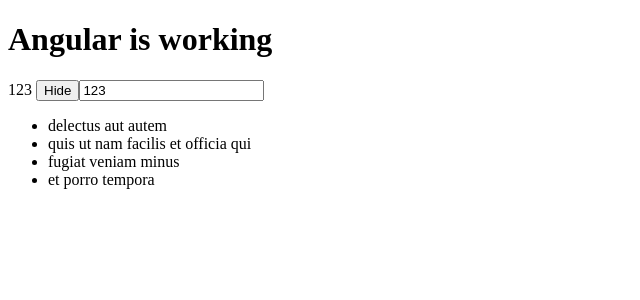
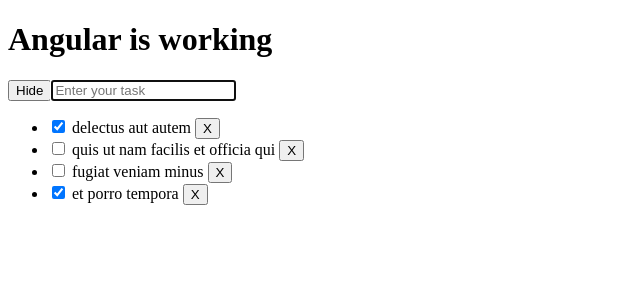
Before and after one commit to mtctxd/angular-todo-list, an Angular app: page / in a window 1280 px wide. Shown: the top 300 px of the page, without its empty margins (0-640 px from the left). Built offline with nearby package versions, Linux system fonts and the light colour scheme.

Commit message:
added add todo, change status, delete todo features

```diff
--- a/src/app/todo-list/todo-list-header/todo-list-header.component.html
+++ b/src/app/todo-list/todo-list-header/todo-list-header.component.html
@@ -1,5 +1,9 @@
 <div>
-  {{ value }}
   <button>Hide</button>
-  <input type="text" [(ngModel)]="value">
+  <input type="text"
+    [(ngModel)]="value"
+    (keydown.enter)="addTodo()"
+    placeholder="Enter your task"
+    #thisInput
+    >
 </div>
--- a/src/app/todo-list/todo-list-header/todo-list-header.component.ts
+++ b/src/app/todo-list/todo-list-header/todo-list-header.component.ts
@@ -1,16 +1,35 @@
-import { Component, OnInit } from '@angular/core';
+import {
+  AfterViewInit,
+  Component,
+  ElementRef,
+  EventEmitter,
+  Input,
+  OnInit,
+  Output,
+  ViewChild,
+} from '@angular/core';
 
 @Component({
   selector: 'app-todo-list-header',
   templateUrl: './todo-list-header.component.html',
-  styleUrls: ['./todo-list-header.component.scss']
+  styleUrls: ['./todo-list-header.component.scss'],
 })
-export class TodoListHeaderComponent implements OnInit {
-  value = '123';
+export class TodoListHeaderComponent implements OnInit, AfterViewInit {
+  value = '';
 
-  constructor() { }
+  @ViewChild('thisInput') thisInput!: ElementRef;
+  @Output() addTodoEvent = new EventEmitter<string>();
 
-  ngOnInit(): void {
+  constructor() {}
+
+  ngOnInit(): void {}
+
+  ngAfterViewInit() {
+    this.thisInput.nativeElement.focus();
   }
 
+  addTodo() {
+    this.addTodoEvent.emit(this.value);
+    this.value = '';
+  }
 }
--- a/src/app/todo-list/todo-list-main/todo-list-main.component.html
+++ b/src/app/todo-list/todo-list-main/todo-list-main.component.html
@@ -1,7 +1,18 @@
 <div>
   <ul>
     <li *ngFor="let todo of todos">
-      {{ todo.title }}
+      <input type="checkbox"
+        name='{{ todo.id }}'
+        id='{{ todo.id }}'
+        [checked]='todo.completed'
+        (change)="changeStatus(todo.id)"
+      >
+      <span>
+        {{ todo.title }}
+      </span>
+      <button
+        (click)="deleteTodo(todo.id)"
+      >X</button>
     </li>
   </ul>
 </div>
--- a/src/app/todo-list/todo-list-main/todo-list-main.component.ts
+++ b/src/app/todo-list/todo-list-main/todo-list-main.component.ts
@@ -1,18 +1,25 @@
-import { Component, Input, OnInit } from '@angular/core';
+import { Component, EventEmitter, Input, OnInit, Output } from '@angular/core';
 import { Todo } from 'src/app/types/interfaces';
 
 @Component({
   selector: 'app-todo-list-main',
   templateUrl: './todo-list-main.component.html',
-  styleUrls: ['./todo-list-main.component.scss']
+  styleUrls: ['./todo-list-main.component.scss'],
 })
 export class TodoListMainComponent implements OnInit {
+  @Input() 'todos': Todo[];
+  @Output() deleteTodoEvent = new EventEmitter();
+  @Output() changeStatusEvent = new EventEmitter();
 
-  @Input() 'todos': Todo[];
+  constructor() {}
 
-  constructor() { }
+  ngOnInit(): void {}
 
-  ngOnInit(): void {
+  deleteTodo(id: number) {
+    this.deleteTodoEvent.emit(id);
   }
 
+  changeStatus(id: number) {
+    this.changeStatusEvent.emit(id);
+  }
 }
--- a/src/app/todo-list/todo-list.component.html
+++ b/src/app/todo-list/todo-list.component.html
@@ -1,2 +1,3 @@
-<app-todo-list-header></app-todo-list-header>
-<app-todo-list-main [todos]="todos"></app-todo-list-main>
+<app-todo-list-header (addTodoEvent)="addTodo($event)"></app-todo-list-header>
+<app-todo-list-main [todos]="todos"
+  (deleteTodoEvent)="deleteTodo($event)" (changeStatusEvent)="changeStatus($event)"></app-todo-list-main>
--- a/src/app/todo-list/todo-list.component.ts
+++ b/src/app/todo-list/todo-list.component.ts
@@ -12,7 +12,7 @@
       userId: 1,
       id: 1,
       title: 'delectus aut autem',
-      completed: false,
+      completed: true,
     },
     {
       userId: 1,
@@ -37,4 +37,32 @@
   constructor() {}
 
   ngOnInit(): void {}
+
+  addTodo(event: string) {
+    const newTodo: Todo = {
+      id: Math.random(),
+      userId: 1,
+      title: event,
+      completed: false,
+    }
+
+    this.todos.push(newTodo);
+  }
+
+  deleteTodo(id: number) {
+    this.todos = this.todos.filter((todo) => todo.id !== id);
+  }
+
+  changeStatus(id: number) {
+    this.todos = this.todos.map(todo => {
+      if (todo.id === id) {
+        return {
+          ...todo,
+          completed: !todo.completed,
+        }
+      }
+
+      return todo;
+    })
+  }
 }
--- /dev/null
+++ b/src/app/types/enums.ts
@@ -0,0 +1,5 @@
+export enum Filter {
+  Completed = 'completed',
+  Active = 'active',
+  All = 'all',
+}
```
Also changed, not shown: src/app/services/todo-list/todo-list.service.ts (added, +7 -0 lines), 1 other file (tests, documents, lock files or other folders).
